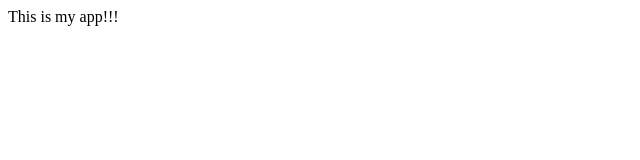
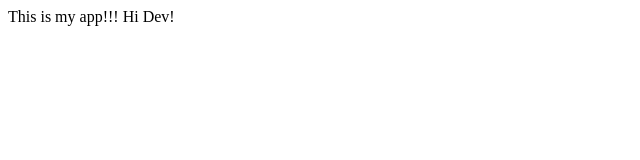
Before and after one commit to evans2bm/it3038c-scripts, a plain HTML site: page testing/index.html in a window 1280 px wide. Shown: the full height of the page, 0-640 px from the left. Drawn offline with Linux system fonts and the light colour scheme.

Commit message:
added README.md

```diff
--- a/testing/index.html
+++ b/testing/index.html
@@ -3,6 +3,6 @@
 		<title> My App </title>
 	</head>
 	<body>
-		This is my app!!!
+		This is my app!!! Hi Dev!
 	</body>
 </html>
```
Also changed, not shown: new.js (added), 1 other file.
